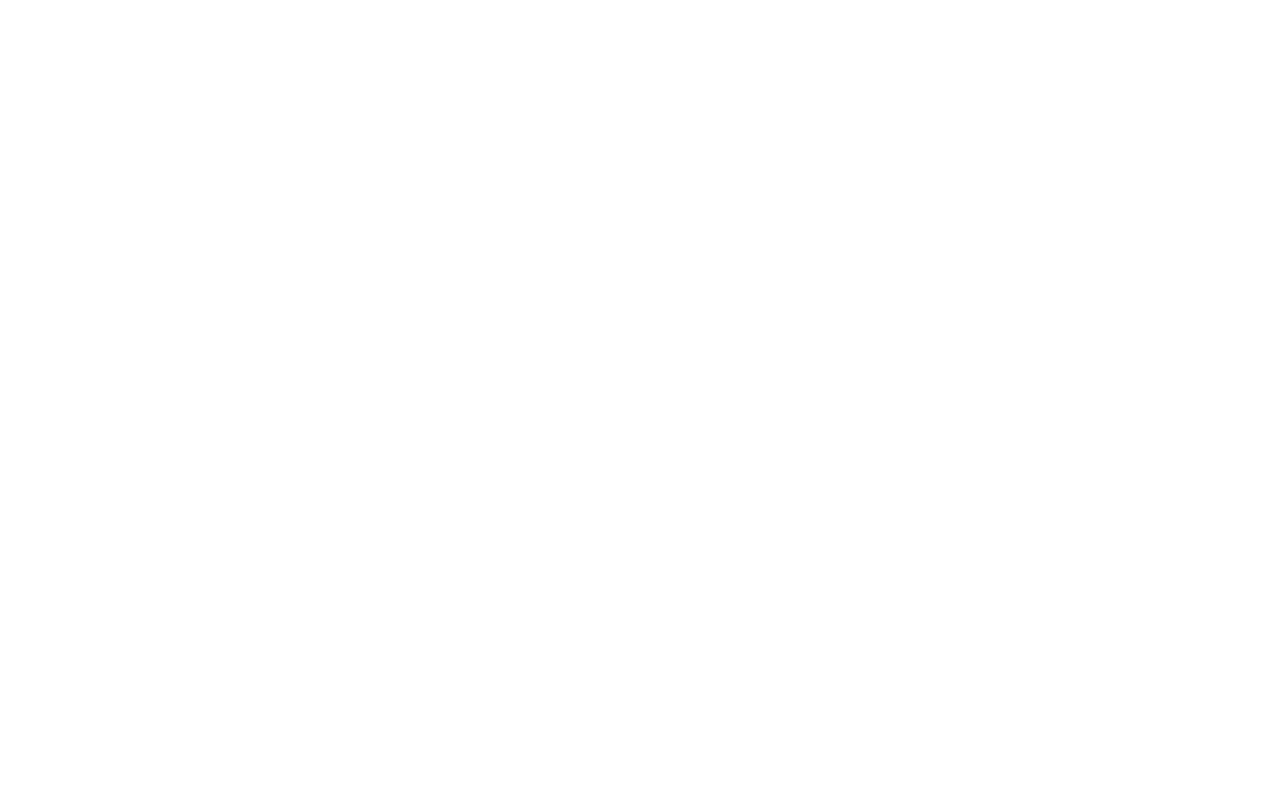
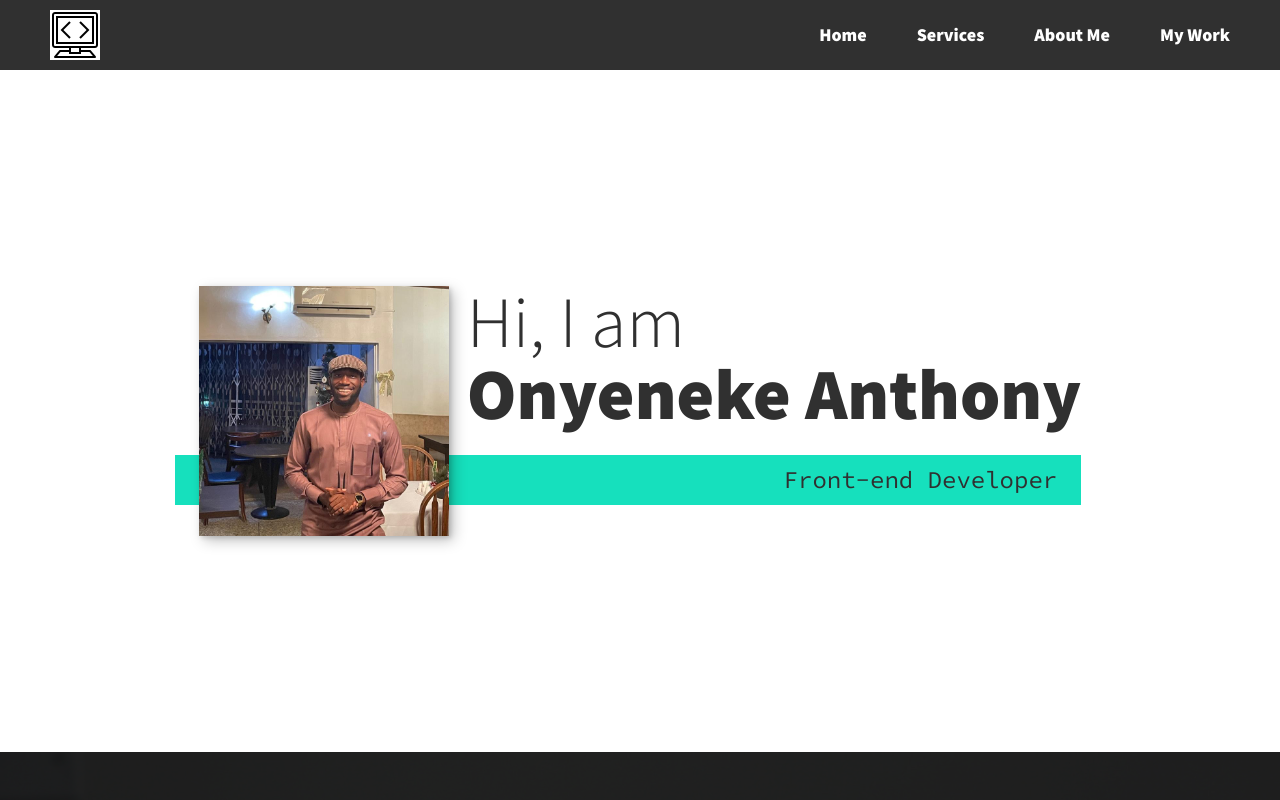
Before and after one commit to Onyeneke-AC/react-portfolio, a React (Vite) app: page /home in a window 1280 px wide. Before the commit this address had no page. Shown: the top 800 px of the page. Built offline with nearby package versions, Linux system fonts and the light colour scheme.

Commit message:
routing issue fix

```diff
--- a/src/App.jsx
+++ b/src/App.jsx
@@ -9,8 +9,8 @@
     <BrowserRouter>
       <Routes>
         <Route element={<AppLayout />}>
-          <Route index element={<Navigate replace to="/" />} />
-          <Route path="/" element={<Home />} />
+          <Route index element={<Navigate replace to="home" />} />
+          <Route path="home" element={<Home />} />
         </Route>
         <Route path="project/:projectId" element={<Project />} />
       </Routes>
```
